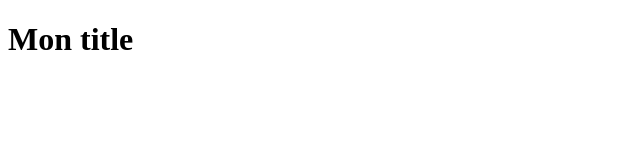
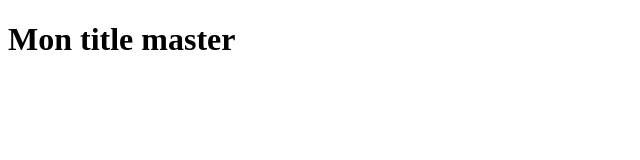
Before and after one commit to Irvyne/iim-promo2021-a2-gr2-git, a plain HTML site: page index.html in a window 1280 px wide. Shown: the whole page, without its empty margins (0-640 px from the left). Drawn offline with Linux system fonts and the light colour scheme.

Commit message:
Change h1 tag in index.html bla bla

```diff
--- a/index.html
+++ b/index.html
@@ -9,6 +9,6 @@
     <link rel="stylesheet" href="style.css">
 </head>
 <body>
-    <h1>Mon title</h1>
+    <h1>Mon title master</h1>
 </body>
 </html>
```
